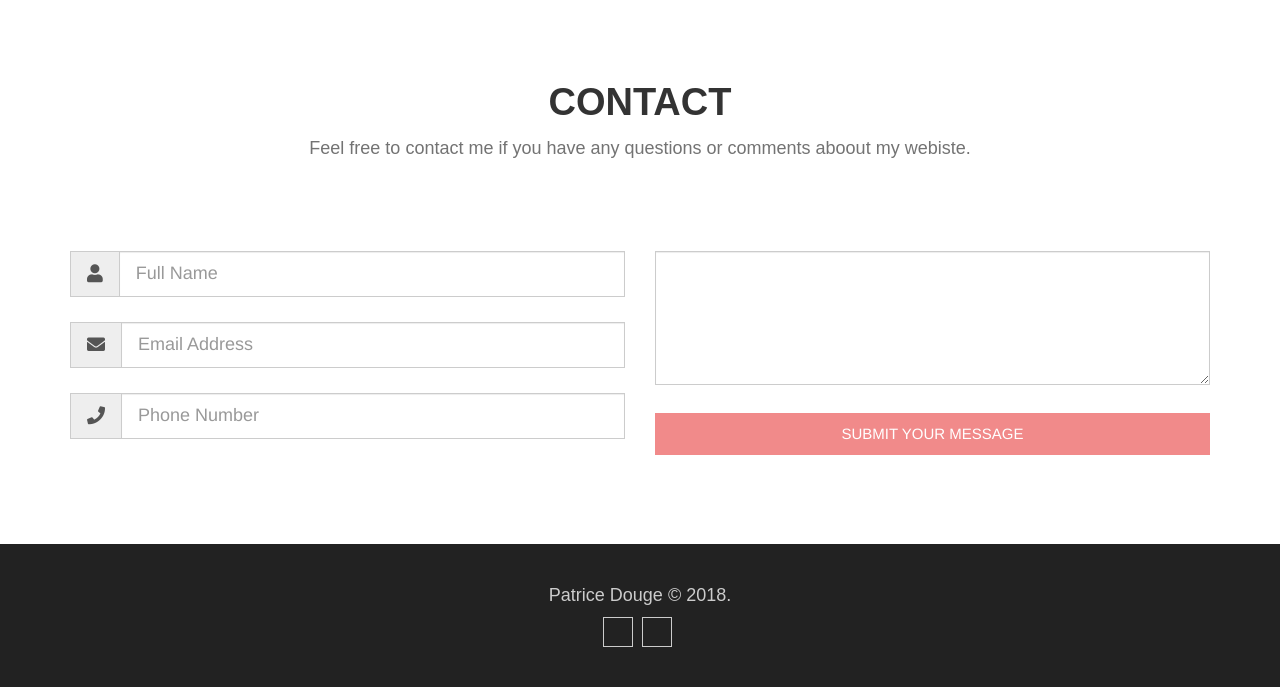
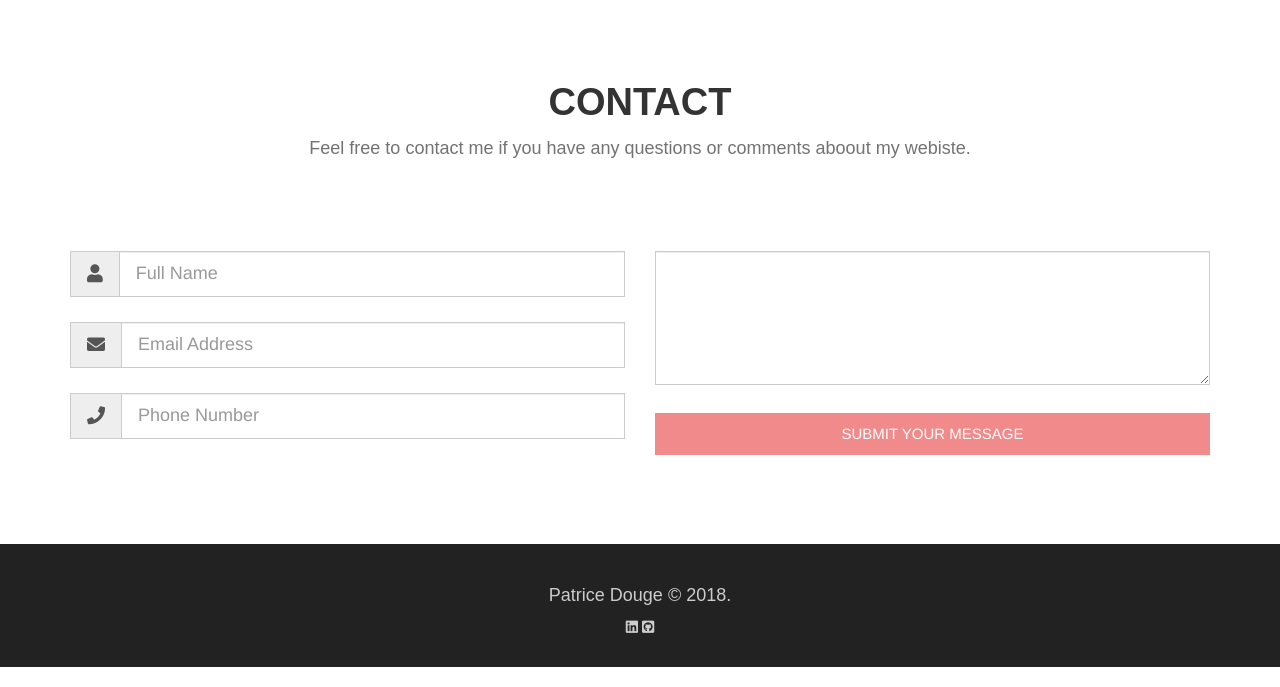
Before and after one commit to PatriceDouge/patricedouge.github.io, a plain HTML site: page index.html in a window 1280 px wide. Shown: the part 2076-2763 px from the top of the page. Drawn offline with nearby package versions, Linux system fonts and the light colour scheme.

Commit message:
Updated Font Awesome Icons for Github & LinkedIn

```diff
--- a/index.html
+++ b/index.html
@@ -169,8 +169,8 @@
 
      <div class="container">
       <p>Patrice Douge © 2018.</p>
-      <i class="social fa fa-linkedin" aria-hidden="true"></i>
-      <i class="social fa fa-github" aria-hidden="true"></i><br>
+      <i class="fab fa-linkedin" aria-hidden="true"></i>
+      <i class="fab fa-github-square" aria-hidden="true"></i><br>
      </div>
 
  </div>
```
